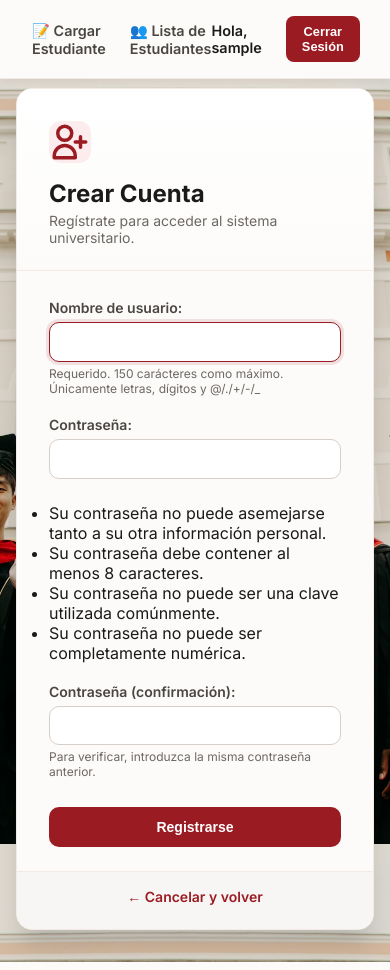
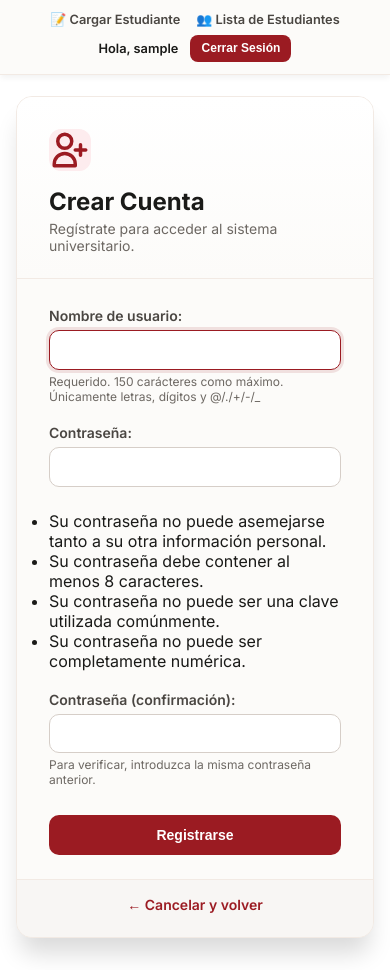
Before and after one commit to JandryLorenti/LosPupilosDeGuevara, a Django app: page /crear-cuenta/ in a window 390 px wide. Run offline with Django 5.2, Linux system fonts and the light colour scheme; the visitor is signed in with stand-in values (Sample User, id 1).

Commit message:
Aplicando Responsive Design

```diff
--- a/registro/templates/registration/registro_usuario.html
+++ b/registro/templates/registration/registro_usuario.html
@@ -10,17 +10,32 @@
     <style>
         * { box-sizing: border-box; margin: 0; padding: 0; }
 
+
+
         /* Ajuste de padding-top para la barra de navegación */
         body {
-            font-family: 'Inter', sans-serif; color: #1A1A18; min-height: 100vh;
-            display: flex; align-items: center; justify-content: center;
-            padding: 5.5rem 1rem 2rem 1rem;
-            background-image: url("{% static 'img/djangoimg.jpg' %}");
-            background-repeat: no-repeat; background-size: cover;
-            background-position: center; background-attachment: fixed;
+            font-family: 'Inter', sans-serif;
+            color: #1A1A18;
+            min-height: 100vh;
+            display: flex;
+            align-items: center;
+            justify-content: center;
+            padding: 6rem 1rem 2rem 1rem;
+
         }
 
         /* --- BARRA DE NAVEGACIÓN (VIAJE RÁPIDO) --- */
+        .navbar {
+            flex-wrap: wrap;
+            gap: 0.5rem;
+        }
+
+
+
+.nav-links { flex-wrap: wrap; }
+        .navbar form { display: flex; align-items: center; }
+
+
         .navbar {
             width: 100%; background-color: #FCFBF9; border-bottom: 1px solid #F2EAE4;
             padding: 1rem 2rem; display: flex; justify-content: space-between; align-items: center;
@@ -37,6 +52,21 @@
         .btn-nav { padding: 0.5rem 1rem; border-radius: 0.5rem; font-size: 0.8rem; font-weight: 600; text-decoration: none; cursor: pointer; border: none; transition: all 0.15s ease; }
         .btn-logout { background-color: #9B1B22; color: white; }
         .btn-logout:hover { background-color: #7A151A; }
+
+        .navbar {
+    flex-wrap: wrap;
+    gap: 0.5rem;
+    padding: 0.75rem 1rem;
+}
+.nav-links { flex-wrap: wrap; gap: 1rem; }
+.user-actions { flex-wrap: wrap; gap: 0.75rem; }
+
+@media (max-width: 600px) {
+    .navbar { justify-content: center; }
+    .nav-links a, .user-greeting { font-size: 0.8rem; }
+    .btn-nav { padding: 0.4rem 0.7rem; font-size: 0.75rem; }
+}
+
         /* ------------------------------------------- */
 
         .container { width: 100%; max-width: 420px; }
```
Also changed, not shown: registro/templates/registration/login.html (+32 -0 lines), registro/templates/registro/editar.html (+13 -0 lines), registro/templates/registro/lista.html (+16 -0 lines), registro/templates/registro/registrar.html (+15 -0 lines).
